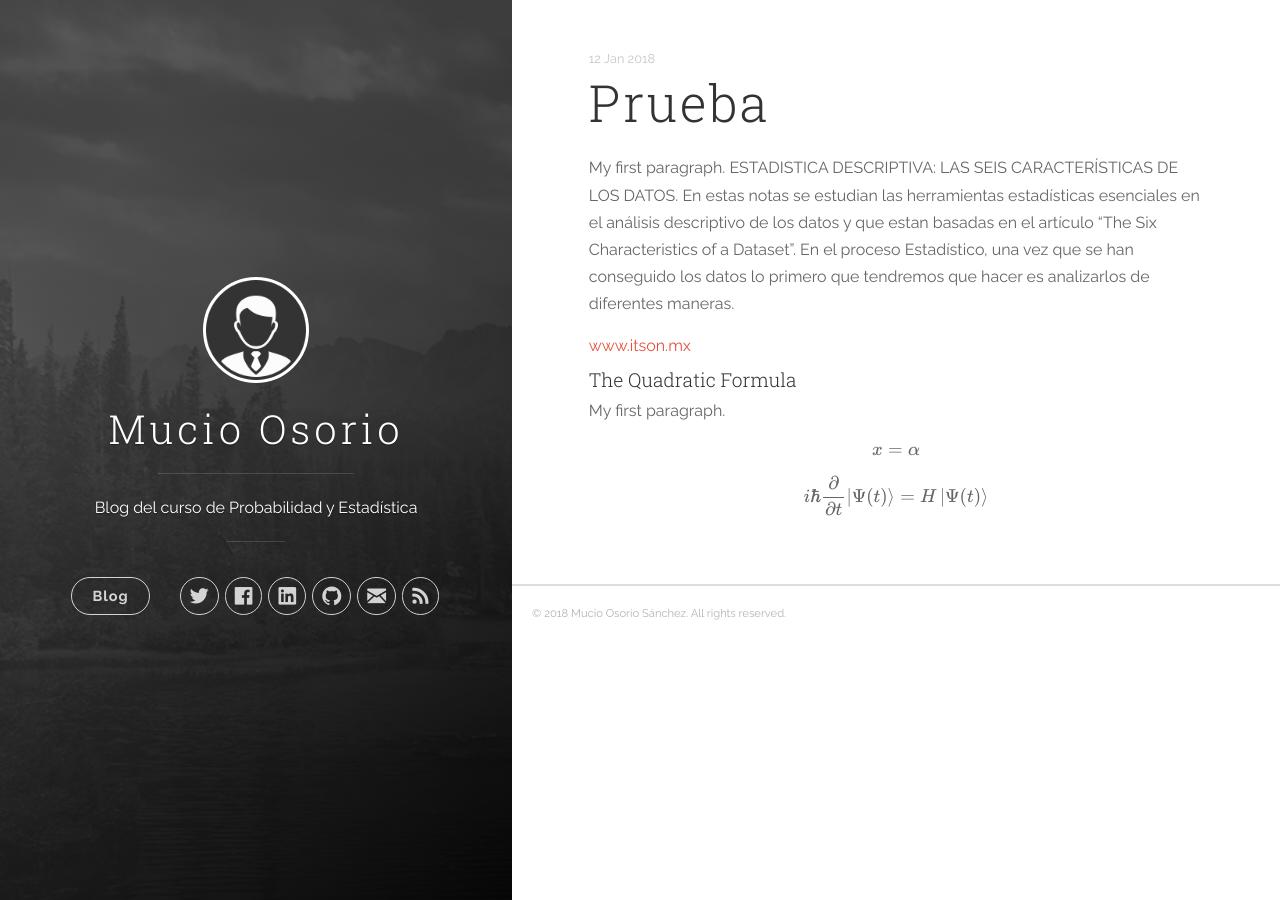
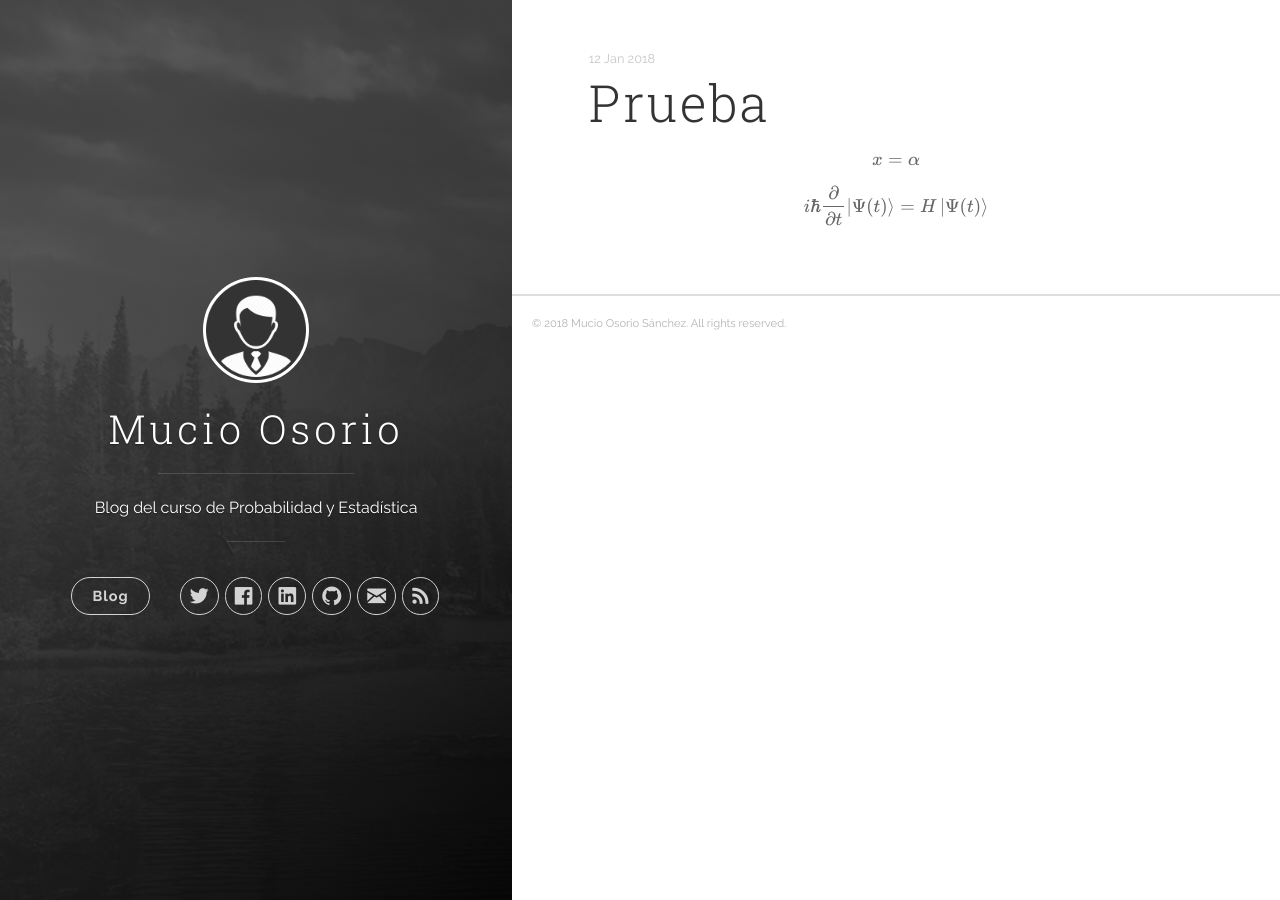
Before and after one commit to mucioosorio/probabilidad, a Jekyll site: the page _posts/2018-01-12-prueba.html, which Jekyll copies as it is, in a window 1280 px wide. Built offline with Jekyll 4.4.1, drawn with Linux system fonts in a browser that asks for light colours; nearby versions of some CDN libraries; formulas are drawn with MathJax 3.

Commit message:
Update 2018-01-12-prueba.html

```diff
--- a/_posts/2018-01-12-prueba.html
+++ b/_posts/2018-01-12-prueba.html
@@ -1,12 +1,2 @@
-
-<p>My first paragraph. ESTADISTICA DESCRIPTIVA: LAS SEIS CARACTERÍSTICAS DE LOS DATOS. En estas notas se estudian las herramientas estadísticas esenciales en el análisis descriptivo de los datos y que estan basadas en el artículo “The Six Characteristics of a Dataset”. En el proceso Estadístico, una vez que se han conseguido los datos lo primero que tendremos que hacer es analizarlos de diferentes maneras.</p>
-<a href="http://itson.mx/" target="_blank"> www.itson.mx</a>
-
-<h4>The Quadratic Formula</h4>
-
-
-<p>My first paragraph. </p>
 $$ x =\alpha$$
-
-
 $$ i\hbar\frac{\partial}{\partial t}\left|\Psi(t)\right>=H\left|\Psi(t)\right>$$
```
